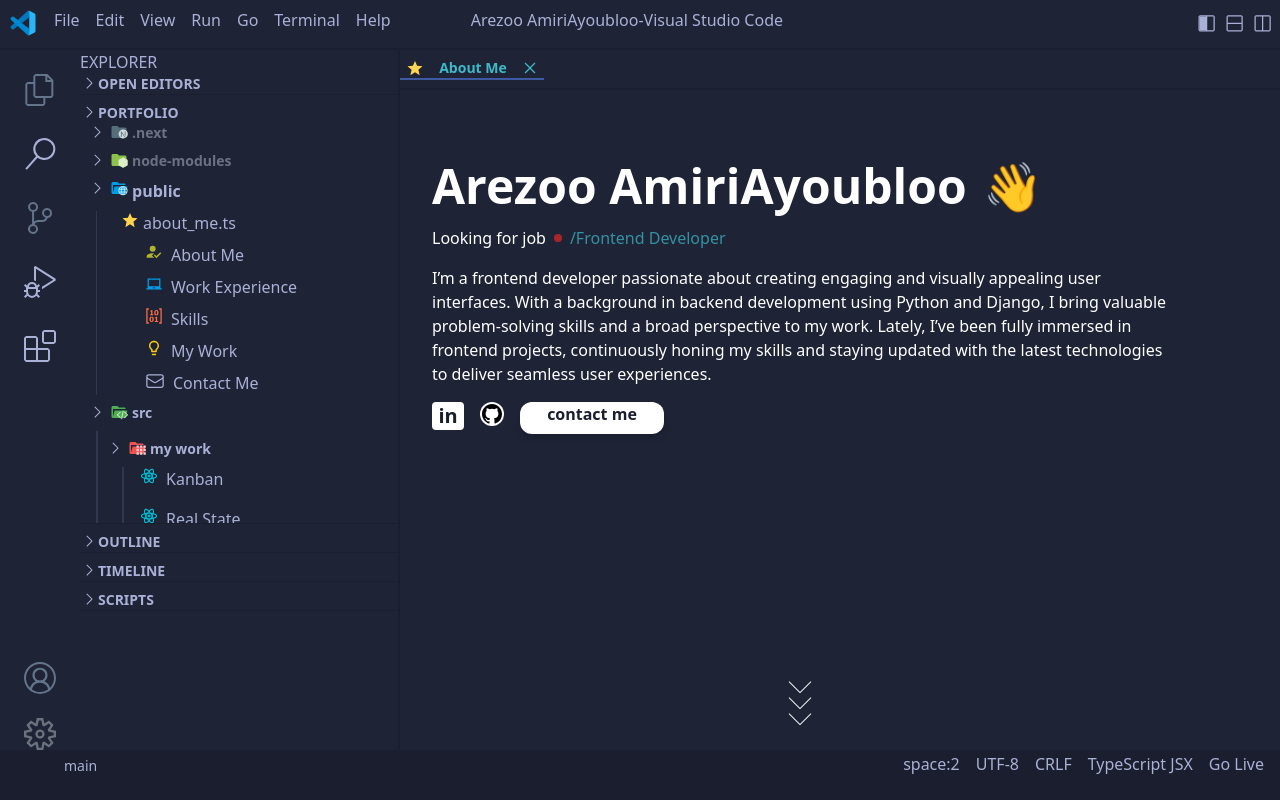
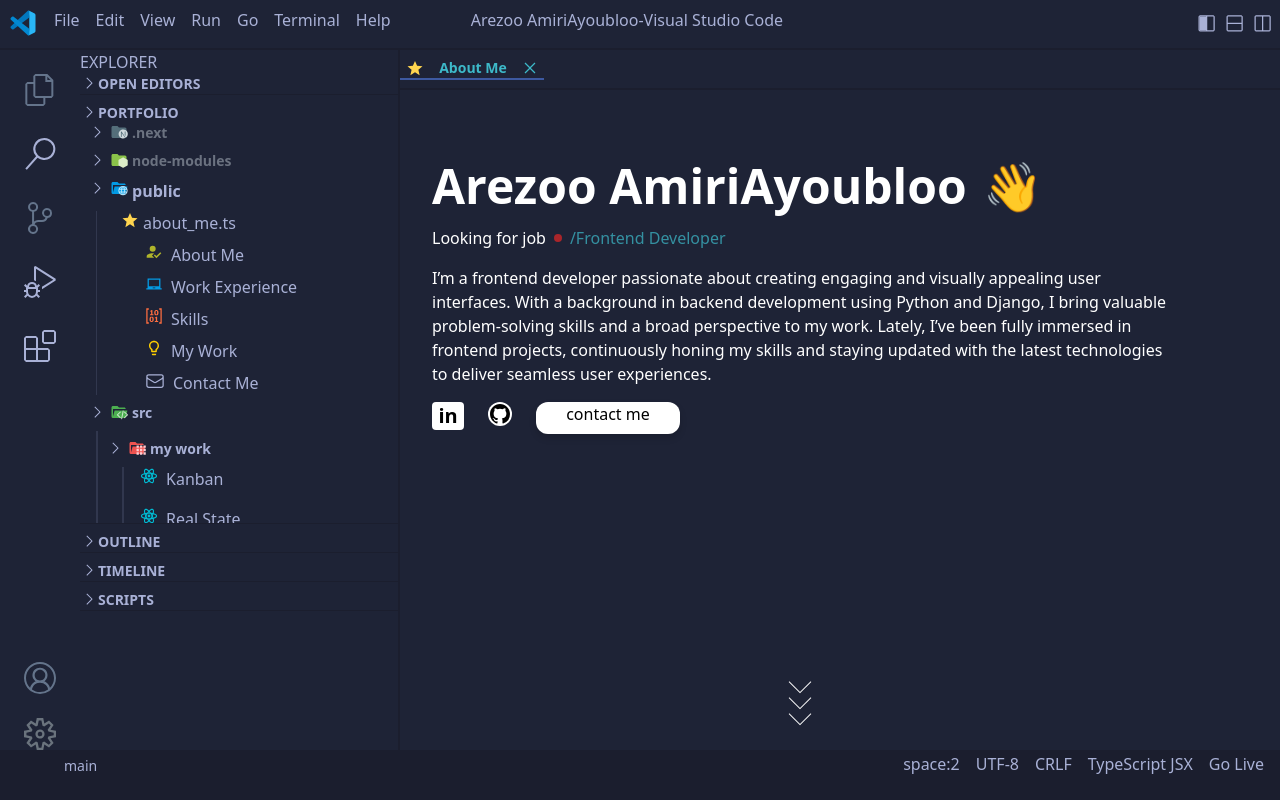
Before and after one commit to Code-Coterie-Team/Arezo-AmiriAyoublo-portfolio, a Next.js app: page / in a window 1280 px wide. Built offline with nearby package versions, Linux system fonts and the light colour scheme.

Commit message:
farmer motion

```diff
--- a/src/components/Aboutme.tsx
+++ b/src/components/Aboutme.tsx
@@ -1,12 +1,11 @@
-
-
-
+"use client"
 import WorkExperience from "./Workexperience";
 import PersonalInformation from "./Personinformation";
 import Skills from "./Skills";
 import Mywokr from "./Mywork";
 import ContactToMe from "./Contacttome";
 import Mywork from "./Mywork";
+import AnimateComponent from "./AnimateComponent";
 
 const AboutMe = () => {
 
@@ -14,10 +13,11 @@ const AboutMe = () => {
     return (
         <div className={`flex flex-col p-8 gap-60 h-full  `}  >
             <PersonalInformation   />
-            <WorkExperience />
-            <Skills />
-            <Mywork />
-            <ContactToMe />
+            <AnimateComponent><WorkExperience /></AnimateComponent>
+            <AnimateComponent><Skills /></AnimateComponent>
+            <AnimateComponent><Mywork /></AnimateComponent>
+            <AnimateComponent><ContactToMe /></AnimateComponent>
+
 
         </div>
     )
--- /dev/null
+++ b/src/components/AnimateComponent.tsx
@@ -0,0 +1,22 @@
+"use client"
+import { useInView } from "framer-motion";
+import { useRef } from "react"
+import {motion} from 'framer-motion'
+
+const AnimateComponent=({children}:{children:React.ReactNode})=>{
+    const ref=useRef(null);
+    const isInView=useInView(ref,{once:false});
+
+    const animationVariants={
+        hidden:{opacity:0,x:-30},
+        visible:{opacity:1,x:0, transition:{duration:1}}
+    }
+    return(
+        <motion.div ref={ref} initial='hidden' animate={isInView?'visible':'hidden '} variants={animationVariants}>
+           {children}
+
+        </motion.div>
+    )
+
+}
+export default AnimateComponent;
--- a/src/components/Personinformation.tsx
+++ b/src/components/Personinformation.tsx
@@ -1,24 +1,15 @@
-"use client"
+
 import { AboutSvg, BackgroundSvg, ContactSvg, GiticonSvg } from "@/assets"
 import Link from "next/link"
-import { useEffect, useState } from "react"
+
 import BorderTop from "./Bordertop"
 import Image from "next/image"
 import College from "./College"
+import Social from "./Social"
 
 
 export default  function PersonalInformation(){
-    const [styleChange,setStyleChange]=useState({
-        transform:'translateY(20%)',
-        transition:'all 10ms ease-in-out',
-        opactiy:0.5
-    })
-    useEffect(()=>{
-        const timer=setTimeout(() => {
-            setStyleChange({transform:'translateY(0%)',opactiy:1,transition:'transform 1s ease-in-out'})
-        },10);
-        return()=>clearTimeout(timer)
-        },[])
+
 
 
 
@@ -39,12 +30,7 @@ export default  function PersonalInformation(){
                     <span className="text-linkcolor animate-pulse">/Frontend Developer</span>
                 </div>
                 <p>I’m a frontend developer passionate about creating engaging and visually appealing user interfaces. With a background in backend development using Python and Django, I bring valuable problem-solving skills and a broad perspective to my work. Lately, I’ve been fully immersed in frontend projects, continuously honing my skills and staying updated with the latest technologies to deliver seamless user experiences. </p>
-                <div className="flex font-bold text-borderdark gap-4" >
-                    <Link href="https://www.linkedin.com/in/arezoo-amiri-ayoblo/" target="_blank" >
-                    <button className="bg-white w-8 text-xl  rounded font-extrabold" style={styleChange}>in</button></Link>
-                    <Link href={'https://github.com/arezooamiri'} target="_blank"> <button className=" w-6 rounded-full" ><GiticonSvg   className="bg-white rounded-full"/></button></Link>
-                    <Link href={'/#contact-me'}className="h-8  w-36 text-center rounded-xl bg-white shadow-buttonshadow  ">contact me</Link>
-                </div>
+                <Social/>
             </div>
             <div className=" flex flex-col justify-center items-center ">
                 <span className="size-4  border-white border-r border-b rotate-45 animate-scroll   "></span>
--- a/src/components/Projectitem.tsx
+++ b/src/components/Projectitem.tsx
@@ -39,8 +39,8 @@ const ProjectItem = () => {
     }
     return (
         <motion.div className="flex flex-col gap-2 pl-6 pt-1" initial='hidden' animate='visible' variants={animationlink}>
-            {projectItem.map((item) => (
-                <motion.div variants={itemMotion}>
+            {projectItem.map((item,index) => (
+                <motion.div key={index} variants={itemMotion}>
 
                     <Link href={item.href} className={`flex gap-2`} >
                         {item.svg}
--- /dev/null
+++ b/src/components/Social.tsx
@@ -0,0 +1,30 @@
+"use client"
+import Link from "next/link"
+import { GiticonSvg } from "@/assets"
+import { motion, useInView } from 'framer-motion';
+import { useRef } from "react";
+export default function Social() {
+    const ref=useRef(null);
+    const isInView=useInView(ref,{once:false})
+    const containerVariants = {
+        hidden: { opacity: 0 },
+        visible: {
+            opacity: 1,
+            transition: { staggerChildren: 0.2 }
+        }
+    }
+    const itemVariants = {
+        hidden: { opacity: 0, y: 10 },
+        visible: { opacity: 1, y: 0, transition: { duration: 0.5 } }
+    }
+    return (
+        <motion.div ref={ref} variants={containerVariants} initial='hidden' animate={isInView ? "visible":"hidden"} >
+            <motion.div className="flex gap-6 text-black" variants={itemVariants}>
+                <Link href="https://www.linkedin.com/in/arezoo-amiri-ayoblo/" target="_blank" >
+                    <button className="bg-white w-8 text-xl  rounded font-extrabold" >in</button></Link>
+                <Link href={'https://github.com/arezooamiri'} target="_blank"> <button className=" w-6 rounded-full" ><GiticonSvg className="bg-white rounded-full" /></button></Link>
+                <Link href={'/#contact-me'} className="h-8  w-36 text-center rounded-xl bg-white shadow-buttonshadow  ">contact me</Link>
+            </motion.div>
+        </motion.div>
+    )
+}
```
